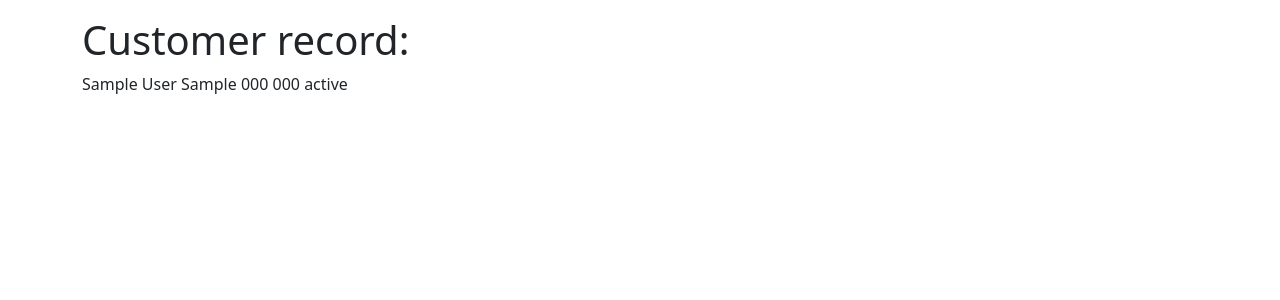
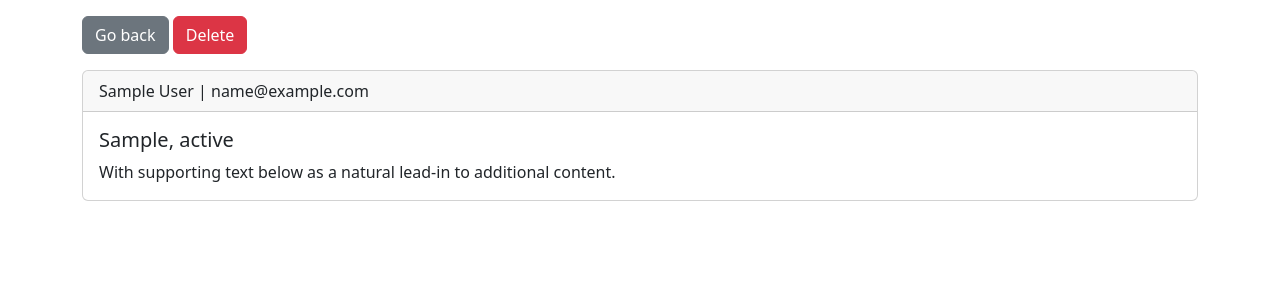
Before and after one commit to jisazamp/django-crm, a Django app: page /crm/record/1 in a window 1280 px wide. Shown: the part 56-356 px from the top of the page. Run offline with Django 5.2, Linux system fonts and the light colour scheme; a user stored in the database is signed in; tables that the repository leaves empty hold one stand-in row (values such as "Sample post").

Commit message:
bootstrap card

```diff
--- a/crm/templates/record.html
+++ b/crm/templates/record.html
@@ -1,11 +1,20 @@
 {% extends 'base.html' %}
+{% block content %}
+<a class="btn btn-secondary mt-3" href="{% url 'home' %}">Go back</a>
+<a class="btn btn-danger mt-3" href="{% url 'home' %}">Delete</a>
 
-{% block content %}
-<h1 class="mt-3">Customer record:</h1>
-{{customer_record.first_name}}
-{{customer_record.last_name}}
-{{customer_record.city}}
-{{customer_record.phone}}
-{{customer_record.zip_code}}
-{{customer_record.state}}
+<div class="card mt-3">
+  <div class="card-header">
+    {{customer_record.first_name}} {{customer_record.last_name}} |
+    {{customer_record.email}}
+  </div>
+  <div class="card-body">
+    <h5 class="card-title">
+      {{customer_record.city}}, {{customer_record.state}}
+    </h5>
+    <p class="card-text">
+      With supporting text below as a natural lead-in to additional content.
+    </p>
+  </div>
+</div>
 {% endblock %}
```
